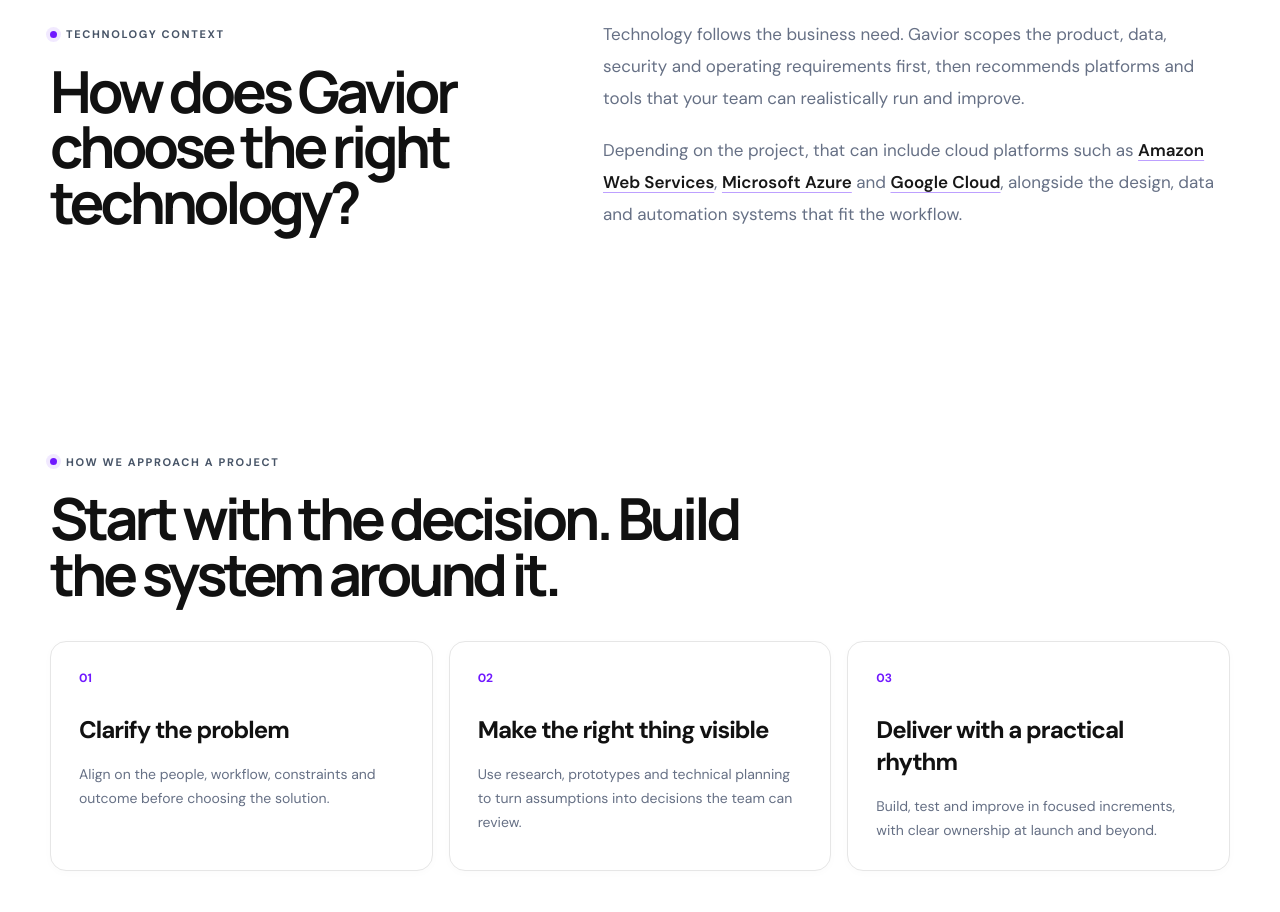
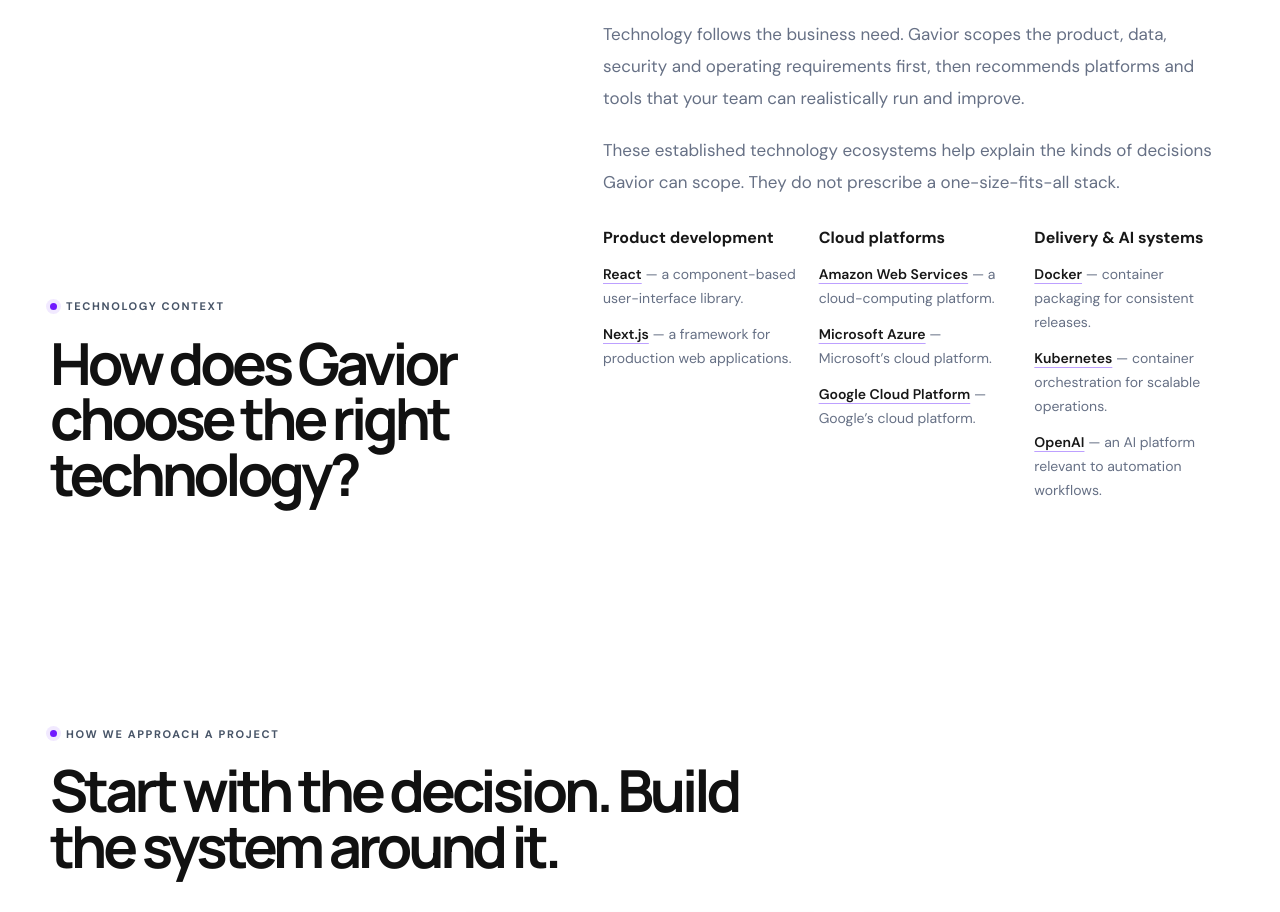
Before and after one commit to abhishekcloudops/gaviorlanding, a Next.js app: page / in a window 1280 px wide. Shown: the part 4660-5572 px from the top of the page. Built offline with nearby package versions, Linux system fonts and the light colour scheme.

Commit message:
feat: add technology stack section and corresponding schema.org metadata to home page

```diff
--- a/src/app/page.tsx
+++ b/src/app/page.tsx
@@ -50,6 +50,47 @@
   })),
 };
 
+const technologyGroups = [
+  {
+    title: "Product development",
+    items: [
+      { name: "React", url: "https://en.wikipedia.org/wiki/React_(software)", description: "a component-based user-interface library" },
+      { name: "Next.js", url: "https://en.wikipedia.org/wiki/Next.js", description: "a framework for production web applications" },
+    ],
+  },
+  {
+    title: "Cloud platforms",
+    items: [
+      { name: "Amazon Web Services", url: "https://en.wikipedia.org/wiki/Amazon_Web_Services", description: "a cloud-computing platform" },
+      { name: "Microsoft Azure", url: "https://en.wikipedia.org/wiki/Microsoft_Azure", description: "Microsoft’s cloud platform" },
+      { name: "Google Cloud Platform", url: "https://en.wikipedia.org/wiki/Google_Cloud_Platform", description: "Google’s cloud platform" },
+    ],
+  },
+  {
+    title: "Delivery & AI systems",
+    items: [
+      { name: "Docker", url: "https://en.wikipedia.org/wiki/Docker_(software)", description: "container packaging for consistent releases" },
+      { name: "Kubernetes", url: "https://en.wikipedia.org/wiki/Kubernetes", description: "container orchestration for scalable operations" },
+      { name: "OpenAI", url: "https://en.wikipedia.org/wiki/OpenAI", description: "an AI platform relevant to automation workflows" },
+    ],
+  },
+];
+
+const homeEntitySchema = {
+  "@context": "https://schema.org",
+  "@type": "WebPage",
+  "@id": "https://gavior.in/#home",
+  url: "https://gavior.in/",
+  name: "Gavior — Web Development, AI Automation & Digital Products",
+  about: technologyGroups.flatMap((group) =>
+    group.items.map((item) => ({
+      "@type": "Thing",
+      name: item.name,
+      sameAs: item.url,
+    })),
+  ),
+};
+
 export default function Home() {
   return (
     <>
@@ -62,6 +103,10 @@
         <script
           type="application/ld+json"
           dangerouslySetInnerHTML={{ __html: JSON.stringify(homeServiceListSchema) }}
+        />
+        <script
+          type="application/ld+json"
+          dangerouslySetInnerHTML={{ __html: JSON.stringify(homeEntitySchema) }}
         />
         <KineticHero />
         <Intro
@@ -181,7 +226,29 @@
           </div>
           <div className="text-[17px] leading-8 text-[#667085]">
             <p>Technology follows the business need. Gavior scopes the product, data, security and operating requirements first, then recommends platforms and tools that your team can realistically run and improve.</p>
-            <p className="mt-5">Depending on the project, that can include cloud platforms such as <a className="font-semibold text-[#171717] underline decoration-[#bda0ff] underline-offset-4 hover:text-[#7018ff]" href="https://aws.amazon.com/" target="_blank" rel="noreferrer">Amazon Web Services</a>, <a className="font-semibold text-[#171717] underline decoration-[#bda0ff] underline-offset-4 hover:text-[#7018ff]" href="https://azure.microsoft.com/" target="_blank" rel="noreferrer">Microsoft Azure</a> and <a className="font-semibold text-[#171717] underline decoration-[#bda0ff] underline-offset-4 hover:text-[#7018ff]" href="https://cloud.google.com/" target="_blank" rel="noreferrer">Google Cloud</a>, alongside the design, data and automation systems that fit the workflow.</p>
+            <p className="mt-5">These established technology ecosystems help explain the kinds of decisions Gavior can scope. They do not prescribe a one-size-fits-all stack.</p>
+            <div className="mt-7 grid gap-5 sm:grid-cols-3">
+              {technologyGroups.map((group) => (
+                <div key={group.title}>
+                  <h3 className="text-base font-bold text-[#171717]">{group.title}</h3>
+                  <ul className="mt-3 grid gap-3 text-sm leading-6">
+                    {group.items.map((item) => (
+                      <li key={item.name}>
+                        <a
+                          className="font-semibold text-[#171717] underline decoration-[#bda0ff] underline-offset-4 hover:text-[#7018ff]"
+                          href={item.url}
+                          target="_blank"
+                          rel="noreferrer"
+                        >
+                          {item.name}
+                        </a>{" "}
+                        — {item.description}.
+                      </li>
+                    ))}
+                  </ul>
+                </div>
+              ))}
+            </div>
           </div>
         </section>
         <section className="shell py-20 md:py-28">
```
